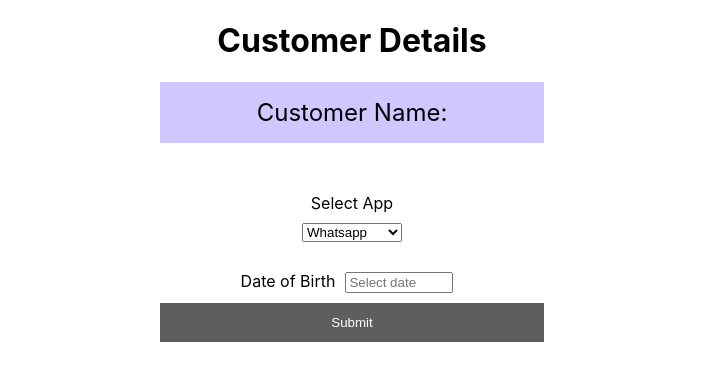
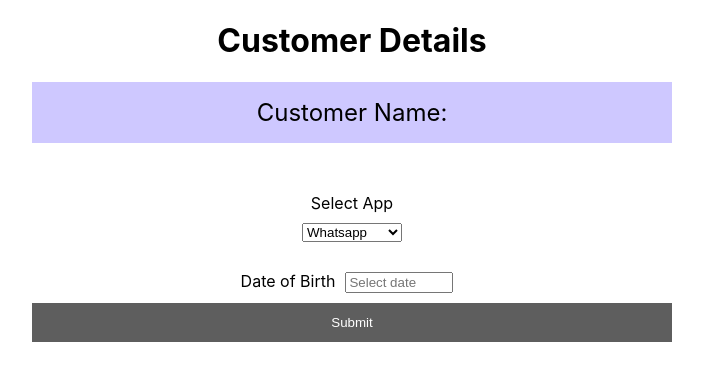
Before and after one commit to Ashii1/pwa, a React (Create React App) app: page /custDetail in a window 1280 px wide. Shown: the top 380 px of the page, without its empty margins (288-991 px from the left). Built offline with nearby package versions, Linux system fonts and the light colour scheme.

Commit message:
Add files via upload

```diff
--- a/src/App.css
+++ b/src/App.css
@@ -87,7 +87,7 @@ margin: 10px;
 }
 .detail-box{
   background: rgb(255, 255, 255);
- width: 30%;
+ width: 50%;
  /*height: 50%;*/
   position: relative;
   align-items: center;
```
